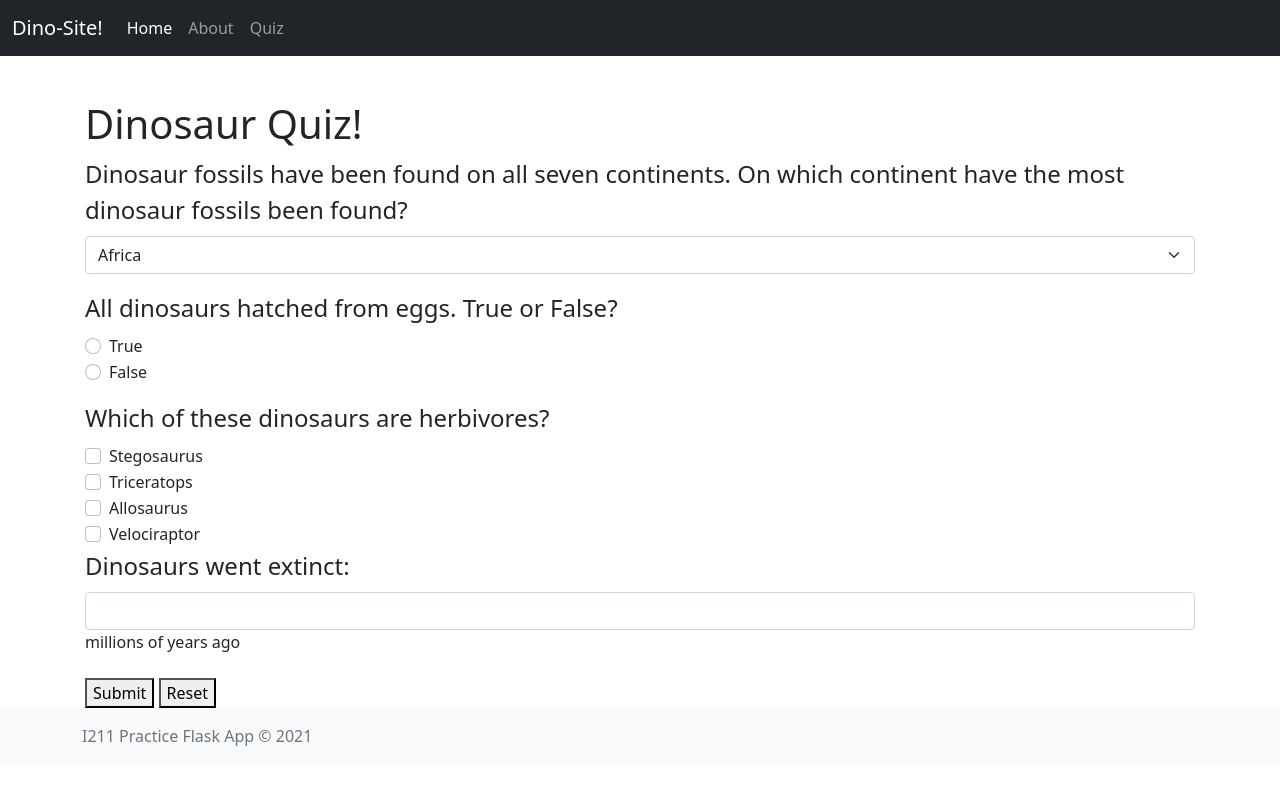
After one commit to EmeryVickers/I211_project2, a Flask app: page /dino-quiz in a window 1280 px wide. The commit adds this page. Shown: the top 785 px of the page. Run offline with Flask 2, Linux system fonts and the light colour scheme.

Commit message:
big big commit

```diff
--- a/app.py
+++ b/app.py
@@ -76,3 +76,26 @@ def add_dino():
         return redirect(url_for('index'))
     else:
         return render_template('add-dino.html')
+
+@app.route('/dino-quiz',methods=['GET','POST'])
+def dino_quiz():
+    if request.method == 'POST':
+        quizGuesses = {}
+        quizGuesses['Question 1'] = request.form['continents']
+        quizGuesses['Question 2'] = request.form.get('eggs','false')
+        quizGuesses['Question 3'] = request.form.getlist('herbivores')
+        quizGuesses['Question 4'] = request.form['extinct']
+
+        quizGuesses['Question 3'] = " and ".join(quizGuesses['Question 3'])
+
+        quizAnswers={
+            'Question 1' : 'North America',
+            'Question 2' : 'true',
+            'Question 3' : 'Stegosaurus and Triceratops',
+            'Question 4' : '66'
+        }
+
+        return render_template('quiz-results.html',quizGuesses=quizGuesses, quizAnswers=quizAnswers)
+
+    else:
+        return render_template('dino-quiz.html')
--- a/templates/base.html
+++ b/templates/base.html
@@ -32,6 +32,9 @@
           <li class="nav-item">
             <a class="nav-link" href="{{url_for('about')}}">About</a>
           </li>
+          <li class="nav-item">
+            <a class="nav-link" href="{{url_for('dino_quiz')}}">Quiz</a>
+          </li>
         </ul>
       </div>
     </div>
--- /dev/null
+++ b/templates/dino-quiz.html
@@ -0,0 +1,70 @@
+{% extends "base.html" %}
+
+{% block title %}Dino-Quiz!{% endblock %}
+
+{% block content %}
+<h1> Dinosaur Quiz! </h1>
+
+<form action="{{url_for('dino_quiz')}}" method="POST" name="dino_quiz">
+
+<!--Question 1-->
+<div>
+    <legend>Dinosaur fossils have been found on all seven continents. On which
+    continent have the most dinosaur fossils been found?</legend>
+    <select class="form-select mb-3" aria-label="seven continents" id="continents" name = "continents">
+        <option>Africa</option>
+        <option>Antarctica</option>
+        <option>Asia</option>
+        <option>Australia</option>
+        <option>Europe</option>
+        <option>North America</option>
+        <option>South America</option>
+    </select>
+</div>
+<!--Question 2-->
+    <fieldset>
+        <legend>All dinosaurs hatched from eggs. True or False?</legend>
+        <div class="form-check">
+                <label class="form-check-label" for="true">True</label>
+                <input class="form-check-input" type="radio" id="true" name="eggs" value="true">
+        </div>
+        <div class="form-check mb-3">
+                <label class="form-check-label" for="false">False</label>
+                <input class="form-check-input" type="radio" id="true" name="eggs" value="false">
+        </div>
+    </fieldset>
+
+<!--Question 3-->
+<fieldset>
+    <legend>Which of these dinosaurs are herbivores?</legend>
+        <div class="form-check">
+            <label class="form-check-label" for="Stegosaurus">Stegosaurus</label>
+            <input class="form-check-input" type="checkbox" id="Stegosaurus" name="herbivores" value="Stegosaurus">
+        </div>
+        <div class="form-check">
+            <label class="form-check-label" for="Triceratops">Triceratops</label>
+            <input class="form-check-input" type="checkbox" id="Triceratops" name="herbivores" value="Triceratops">
+        </div>
+        <div class="form-check">
+            <label class="form-check-label" for="Allosaurus">Allosaurus</label>
+            <input class="form-check-input" type="checkbox" id="Allosaurus" name="herbivores" value="Allosaurus">
+        </div>
+        <div class="form-check">
+            <label class="form-check-label" for="Velociraptor">Velociraptor</label>
+            <input class="form-check-input" type="checkbox" id="Velociraptor" name="herbivores" value="Velociraptor">
+        </div>
+
+
+</fieldset>
+
+<!--Question 4-->
+<div class = "mb-3">
+    <legend>Dinosaurs went extinct:</legend>
+    <input class="form-control"type="text" id="extinct" name="extinct">
+    <label class="form-label" for="extinct">millions of years ago</label>
+</div>
+
+<button type="submit" value="Submit">Submit</button>
+<button type="reset" value="Reset">Reset</button>
+</form>
+{% endblock %}
```
Also changed, not shown: templates/quiz-results.html (added, +27 -0 lines).
